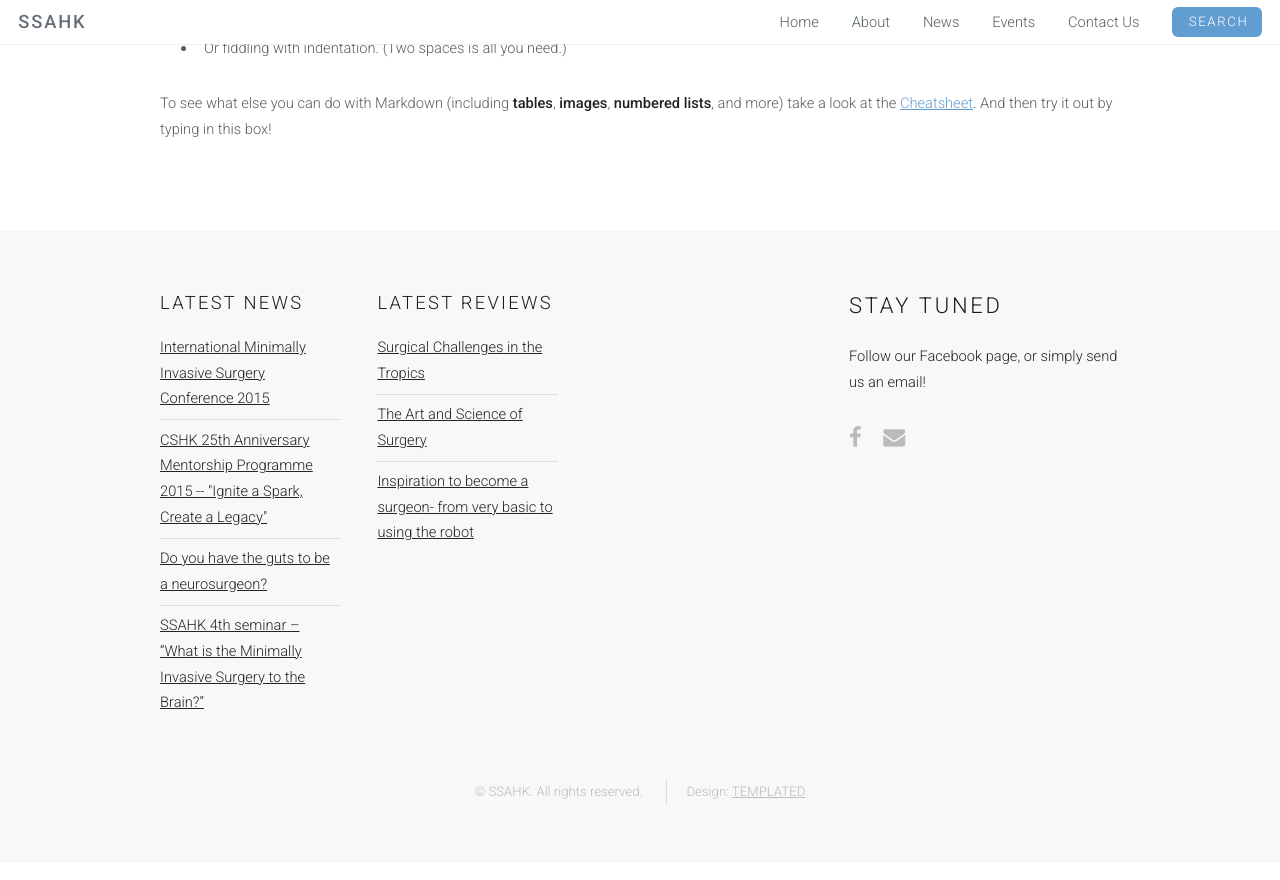
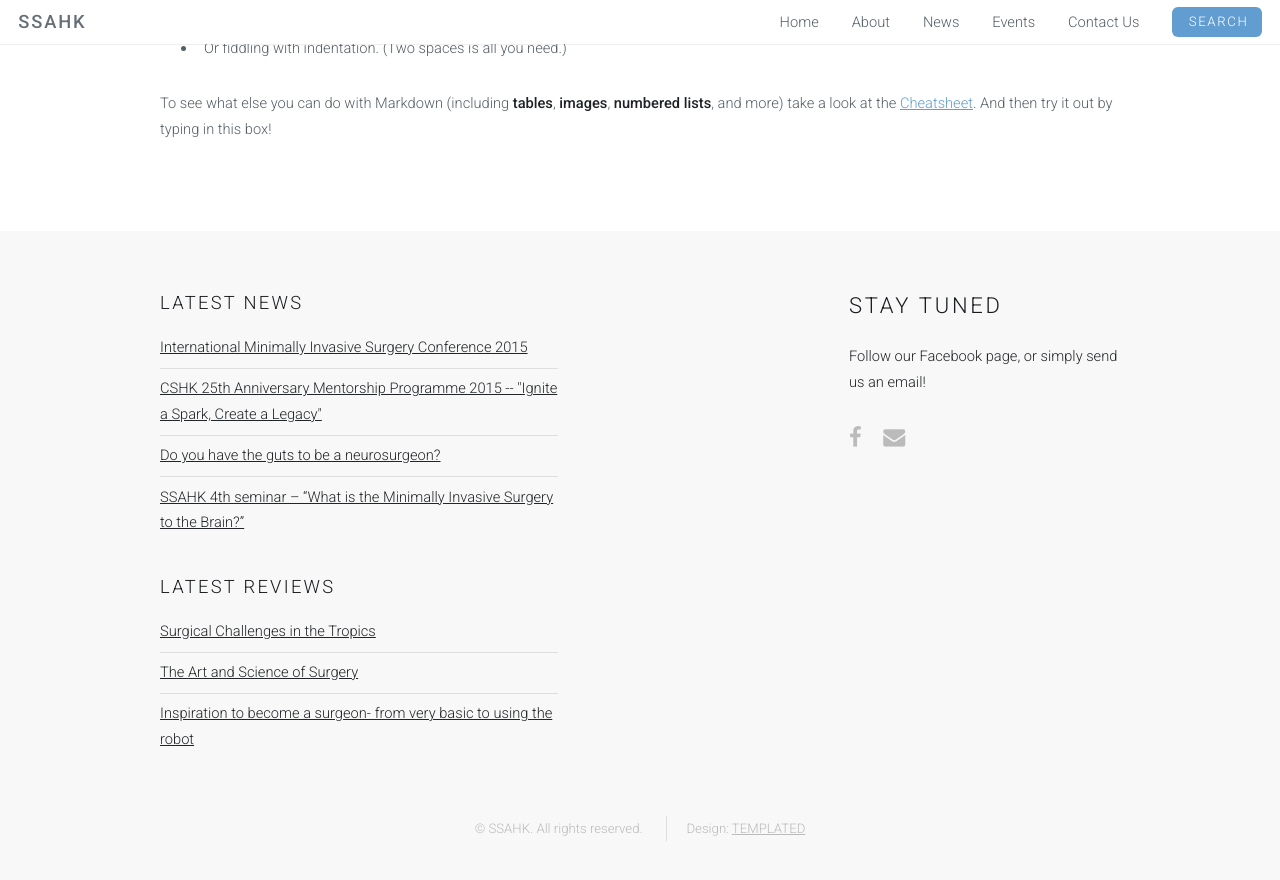
Before and after one commit to SSAHK/ssahk.github.io, a Jekyll site: the page built from test/test.md, in a window 1280 px wide and 900 px high, scrolled down 510 px. Shown: the top 880 px of the window. Built offline with Jekyll 4.4.1, drawn with Linux system fonts in a browser that asks for light colours; Markdown is read by kramdown in place of the engine named in the settings.

Commit message:
fix wrong markup

```diff
--- a/_layouts/ion.html
+++ b/_layouts/ion.html
@@ -57,7 +57,7 @@
 					<div class="row double">
 						<div class="8u">
 							<div class="row collapse-at-2">
-								<div class="4u">
+								<div class="8u">
 									<h3>Latest News</h3>
 									<ul class="alt">
 									{% for post in site.categories.news limit:4%}
@@ -65,7 +65,7 @@
 									{% endfor %}
 									</ul>
 								</div>
-								<div class="4u">
+								<div class="8u">
 									<h3>Latest Reviews</h3>
 									<ul class="alt">
 									{% for post in site.categories.review limit:4%}
```
